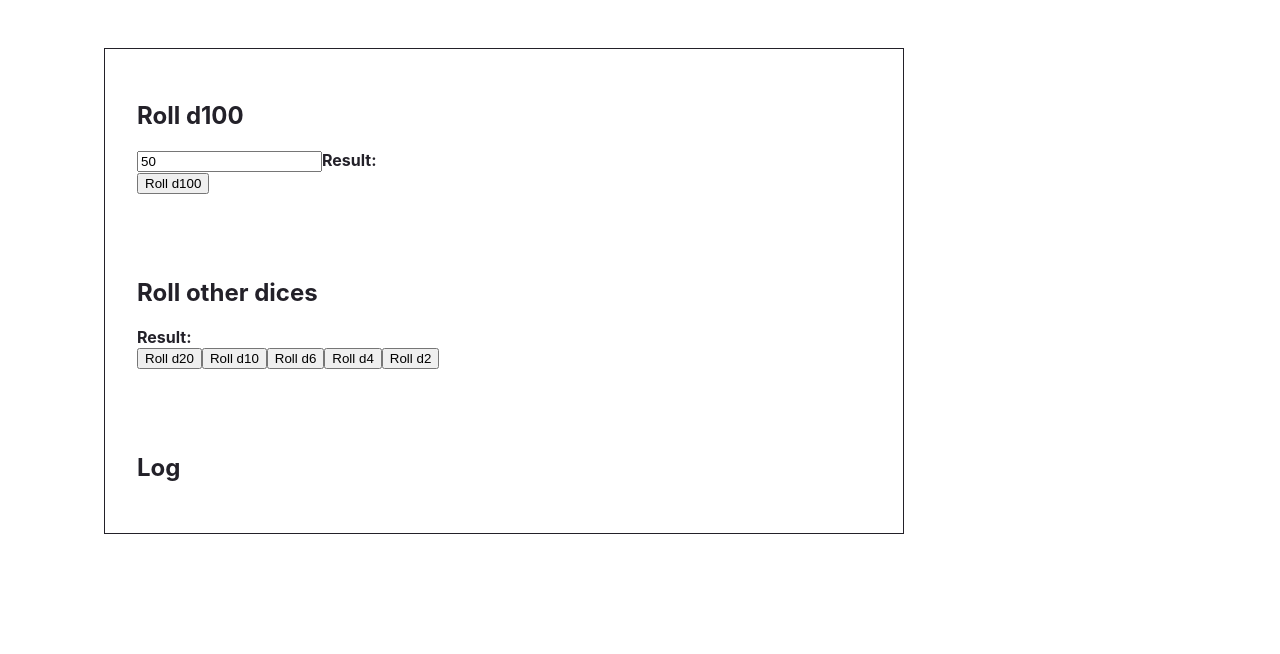
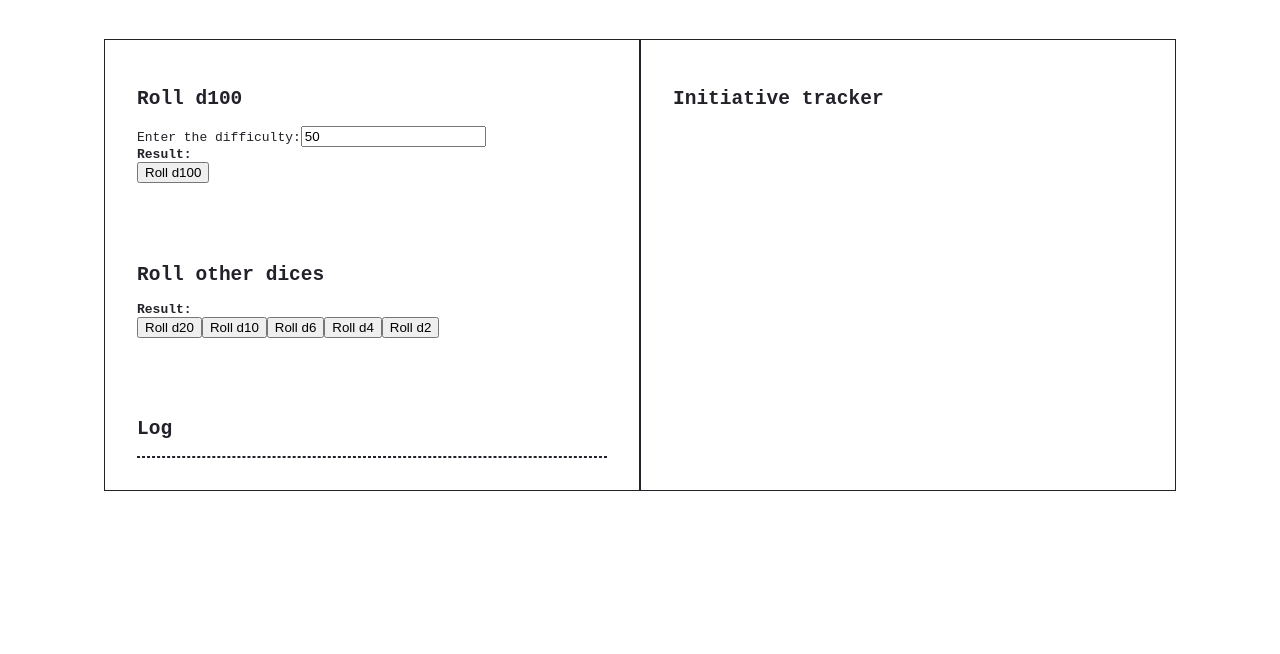
Before and after one commit to 8kto/call-of-cthulhu-dealer, a Gatsby site: page /showcase in a window 1280 px wide. Shown: the part 159-813 px from the top of the page. Built offline with nearby package versions, Linux system fonts and the light colour scheme; Gatsby itself is replaced by a stand-in of ours; what random-js would draw is missing.

Commit message:
Arrange showcase components

```diff
--- a/src/components/showcase/RollsShowcase/index.tsx
+++ b/src/components/showcase/RollsShowcase/index.tsx
@@ -1,9 +1,9 @@
 import React, { useState } from 'react'
-import { getThrowResult } from 'shared/utils/dice'
 import { roll } from 'shared/utils/random'
 import { getThrowResultAsString } from 'shared/utils/translation'
 import { Dice } from 'types'
 
+// todo merge styles
 import './styles.scss'
 
 const RollsShowcase = () => {
@@ -17,9 +17,10 @@ const RollsShowcase = () => {
   }
 
   return (
-    <div style={{ border: '1px solid' }}>
+    <div className="content-container">
       <section>
         <h2>Roll d100</h2>
+        Enter the difficulty:
         <input
           type="text"
           value={difficulty}
@@ -29,6 +30,7 @@ const RollsShowcase = () => {
             addLog(`Set diffuculty to ` + difficulty)
           }}
         />
+        <br />
         <strong>Result: {resultD100 || ''}</strong>{' '}
         {resultD100 && <>({getThrowResultAsString(resultD100, difficulty)})</>}
         <br />
@@ -65,9 +67,12 @@ const RollsShowcase = () => {
       </section>
       <section>
         <h2>Log</h2>
-        {log.map(line => (
-          <p>{line}</p>
-        ))}
+        <div className="logging-content">
+          {log.map((line, id) => (
+            // @ts-ignore
+            <p id={id}>{line}</p>
+          ))}
+        </div>
       </section>
     </div>
   )
--- a/src/components/showcase/RollsShowcase/styles.scss
+++ b/src/components/showcase/RollsShowcase/styles.scss
@@ -1,3 +1,15 @@
 section {
   padding: 2rem
 }
+
+.content-container {
+  border: 1px solid
+}
+
+.logging-content {
+  max-height: 200px;
+  overflow-y: scroll;
+  overscroll-behavior-y: contain;
+  scroll-snap-type: y proximity;
+  border: 1px dashed;
+}
--- /dev/null
+++ b/src/components/showcase/TrackerShowcase/index.tsx
@@ -0,0 +1,15 @@
+import React from 'react'
+
+import './styles.scss'
+
+const TrackerShowcase = () => {
+  return (
+    <div className="content-container">
+      <section>
+        <h2>Initiative tracker</h2>
+      </section>
+    </div>
+  )
+}
+
+export default TrackerShowcase
--- /dev/null
+++ b/src/components/showcase/TrackerShowcase/styles.scss
@@ -0,0 +1,8 @@
+section {
+  padding: 2rem
+}
+
+.content-container {
+  border: 1px solid;
+  width: 100%;
+}
--- a/src/pages/showcase.tsx
+++ b/src/pages/showcase.tsx
@@ -1,13 +1,13 @@
+import * as React from 'react'
+import type { HeadFC, PageProps } from 'gatsby'
 import RollsShowcase from 'components/showcase/RollsShowcase'
-import type { HeadFC, PageProps } from 'gatsby'
-import * as React from 'react'
+import TrackerShowcase from 'components/showcase/TrackerShowcase'
 
-
+// todo extract styles
 const pageStyles = {
   color: '#232129',
   padding: 96,
-  fontFamily: '-apple-system, Roboto, sans-serif, serif',
-  maxWidth: '800px'
+  fontFamily: 'monospace',
 }
 const headingStyles = {
   marginTop: 0,
@@ -19,9 +19,10 @@ const ShowcasePage: React.FC<PageProps> = () => {
   return (
     <main style={pageStyles}>
       <h1 style={headingStyles}>Showcase</h1>
-      <p>
+      <div style={{ display: 'flex' }}>
         <RollsShowcase />
-      </p>
+        <TrackerShowcase />
+      </div>
     </main>
   )
 }
```
